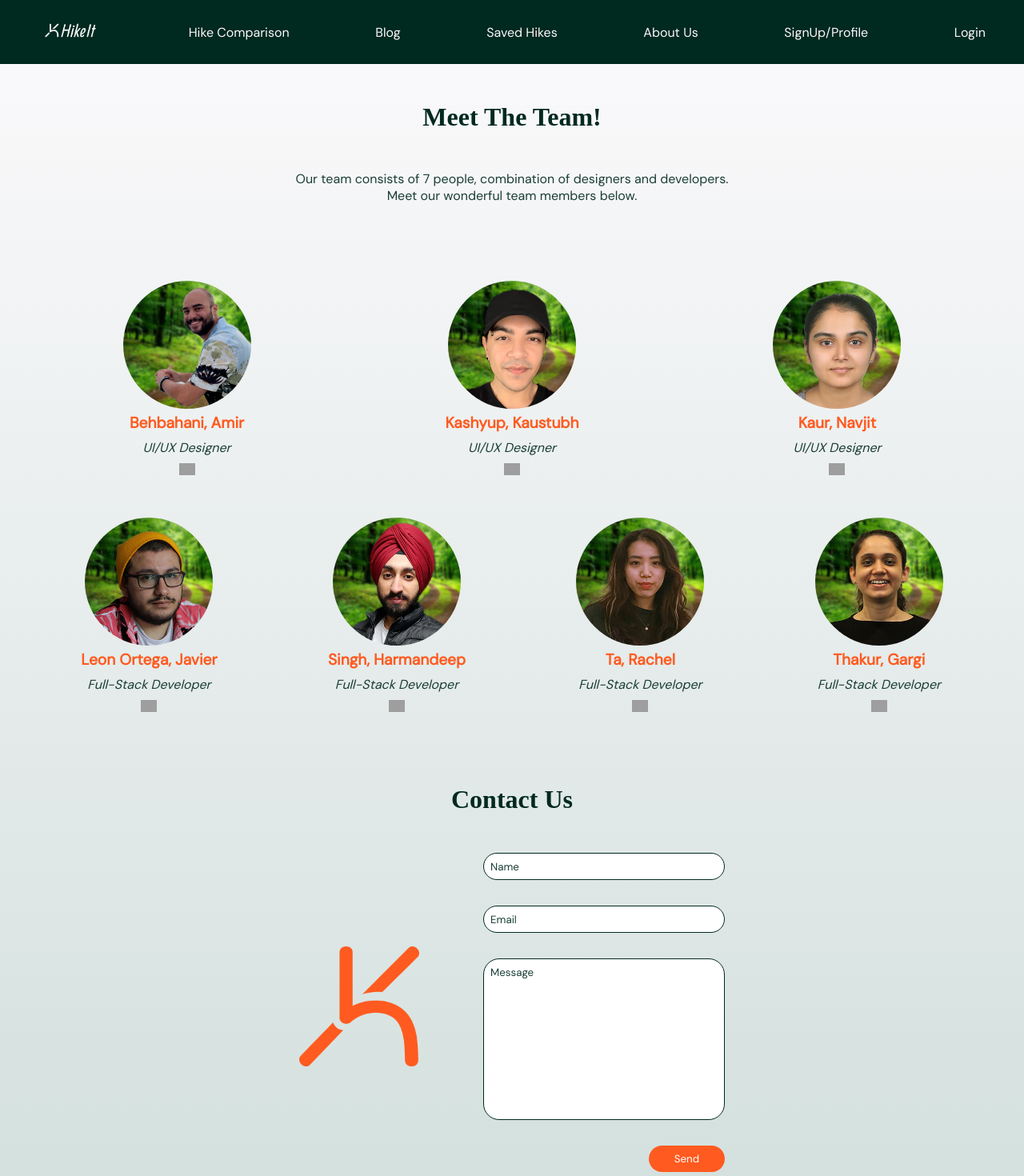
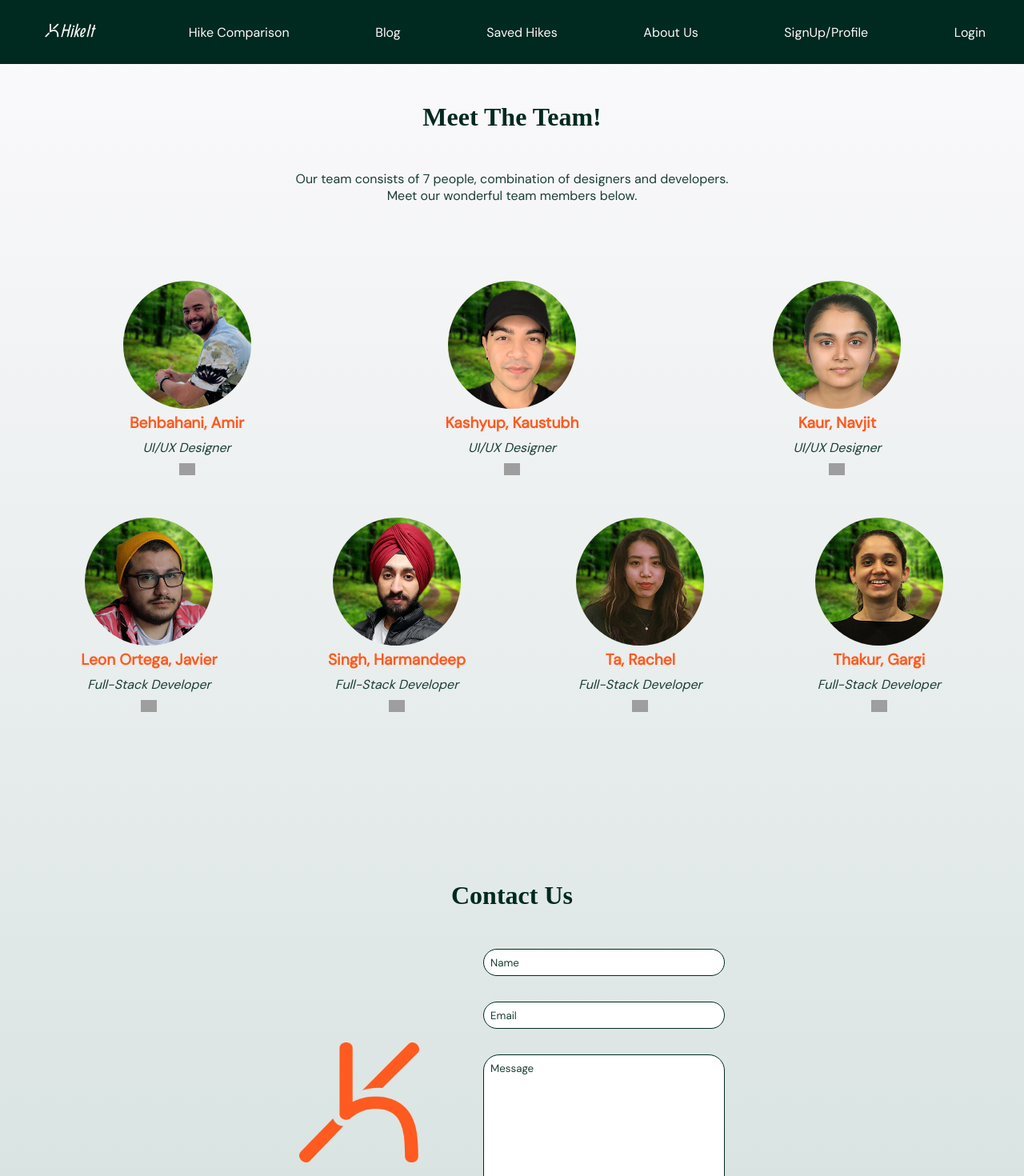
Before and after one commit to hsinghanandi/Hike-It, a React (Create React App) app: page /AboutUsPage in a window 1280 px wide. Shown: the top 1470 px of the page at 80% size. Built offline with nearby package versions, Linux system fonts and the light colour scheme; no server answers; grey boxes are pictures that could not be loaded; a web font is replaced by a local one.

Commit message:
style: fix footer in all pages

```diff
--- a/src/sass/partials/_about.scss
+++ b/src/sass/partials/_about.scss
@@ -31,8 +31,7 @@
 
 .AboutUsContact {
   display: flex;
-  height: 70vh;
-  //   padding-top: 10rem;
+  height: 100vh;
 }
 
 .AboutUsContactForm {
--- a/src/sass/partials/_blog.scss
+++ b/src/sass/partials/_blog.scss
@@ -26,7 +26,7 @@
 .blogPage {
   padding: 3rem;
   padding-top: 10rem;
-  height: 100vh;
+  min-height: 150vh;
 
   h1 {
     font-size: 2.5rem;
--- a/src/sass/partials/_layout.scss
+++ b/src/sass/partials/_layout.scss
@@ -1,3 +1,5 @@
-// .App {
-//   margin: 1rem 20%;
-// }
+.App {
+  //   margin: 1rem 20%;
+  position: relative;
+  min-height: 100vh;
+}
--- a/src/sass/partials/_login.scss
+++ b/src/sass/partials/_login.scss
@@ -1,4 +1,4 @@
-.LoginPage {
+.LoginPage  {
   height: 100vh;
   padding-top: 10rem;
 }
--- a/style.css
+++ b/style.css
@@ -124,7 +124,7 @@ h1, h2, h3, h4, h5, h6 {
 
 .AboutUsContact {
   display: flex;
-  height: 70vh;
+  height: 100vh;
 }
 
 .AboutUsContactForm {
@@ -607,7 +607,7 @@ h1, h2, h3, h4, h5, h6 {
 .blogPage {
   padding: 3rem;
   padding-top: 10rem;
-  height: 100vh;
+  min-height: 150vh;
 }
 
 .blogPage h1 {
@@ -797,6 +797,11 @@ h1, h2, h3, h4, h5, h6 {
   flex-direction: column;
 }
 
+.App {
+  position: relative;
+  min-height: 100vh;
+}
+
 * {
   font-family: "DM Sans", sans-serif;
   padding: 0;
```
